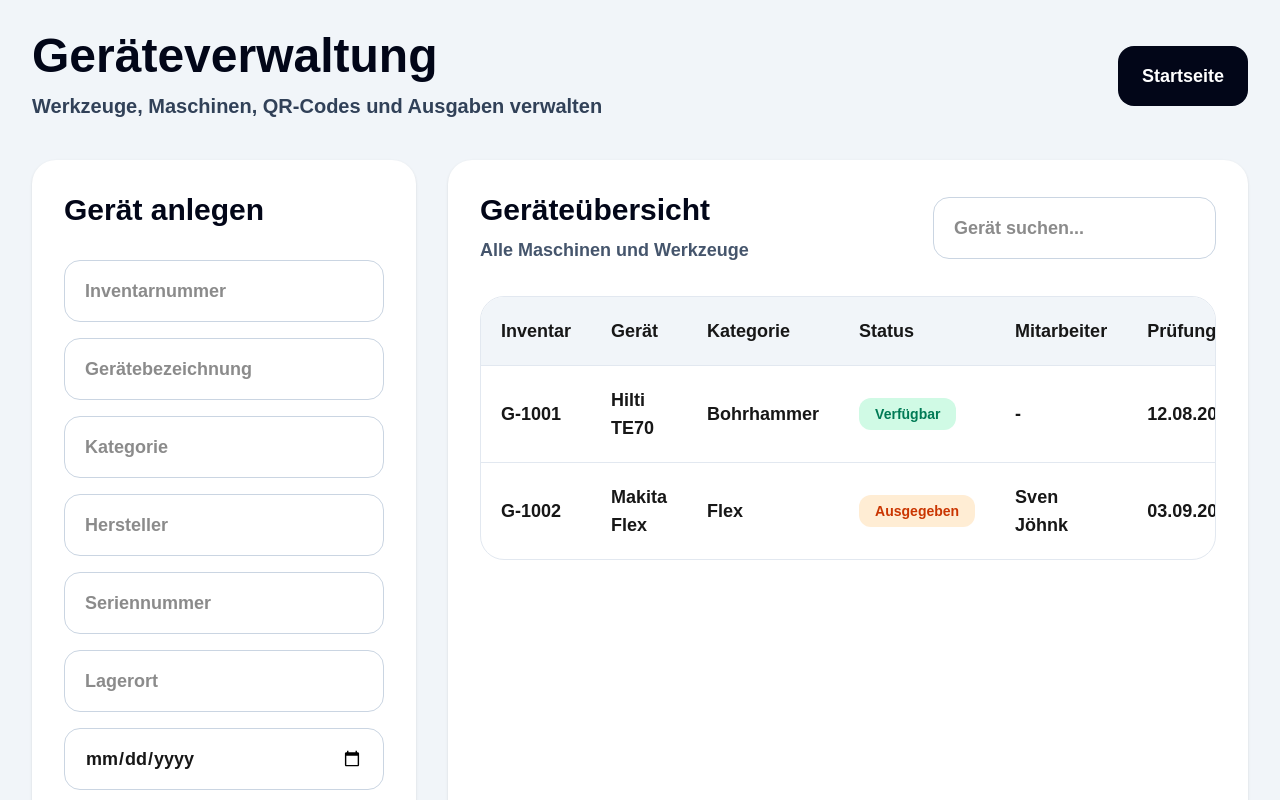
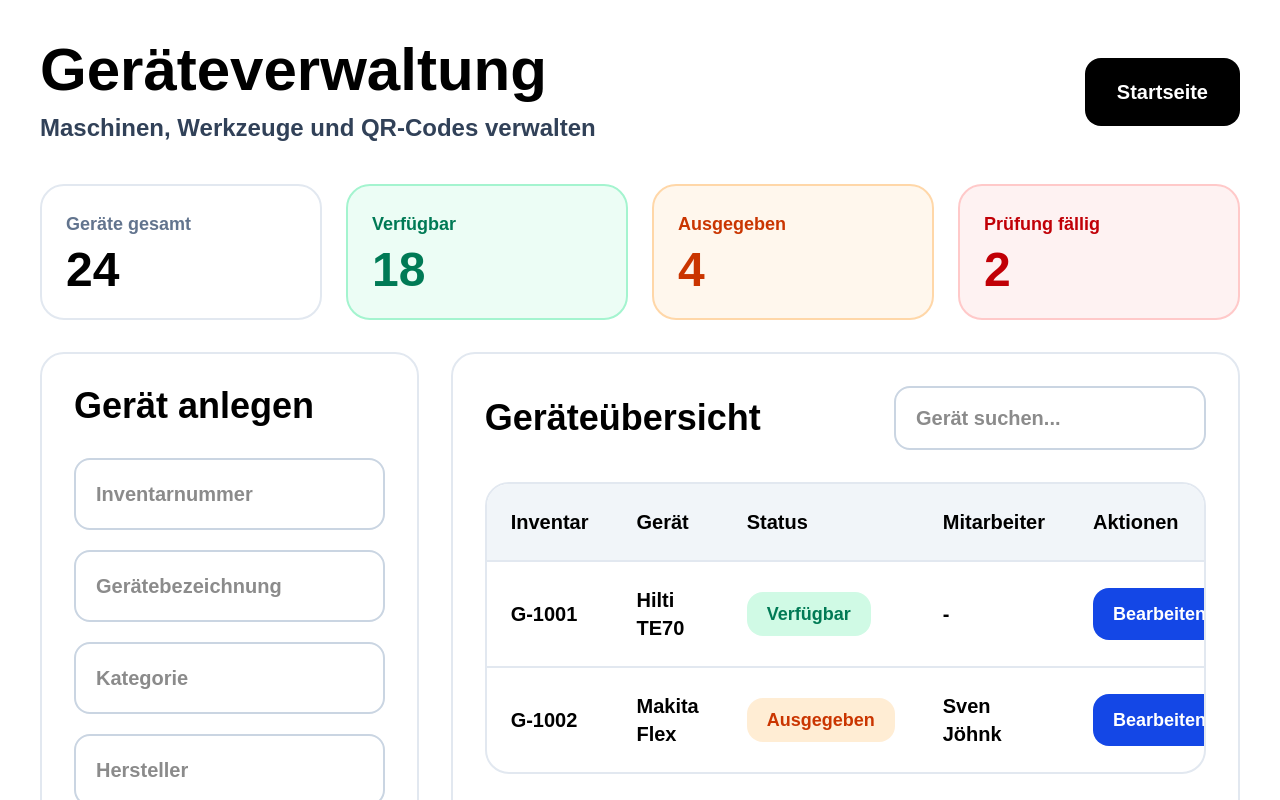
Before and after one commit to sven3joehnk-blip/bauwerkzeug-qr, a Next.js app: page /geraet in a window 1280 px wide. Shown: the top 800 px of the page. Built offline with nearby package versions, Linux system fonts and the light colour scheme.

Commit message:
geraeteverwaltung komplett neues dashboard

```diff
--- a/app/geraet/page.tsx
+++ b/app/geraet/page.tsx
@@ -9,32 +9,25 @@ export default function GeraetePage() {
     {
       inventar: 'G-1001',
       name: 'Hilti TE70',
-      kategorie: 'Bohrhammer',
-      hersteller: 'Hilti',
       status: 'Verfügbar',
-      lagerort: 'Lager Kiel',
-      pruefung: '12.08.2026',
       mitarbeiter: '-',
     },
     {
       inventar: 'G-1002',
       name: 'Makita Flex',
-      kategorie: 'Flex',
-      hersteller: 'Makita',
       status: 'Ausgegeben',
-      lagerort: 'Baustelle',
-      pruefung: '03.09.2026',
       mitarbeiter: 'Sven Jöhnk',
     },
   ];
 
-  const filtered = geraete.filter((g) =>
-    g.name.toLowerCase().includes(search.toLowerCase()) ||
-    g.inventar.toLowerCase().includes(search.toLowerCase())
+  const filtered = geraete.filter(
+    (g) =>
+      g.name.toLowerCase().includes(search.toLowerCase()) ||
+      g.inventar.toLowerCase().includes(search.toLowerCase())
   );
 
   return (
-    <main className="min-h-screen bg-slate-100 p-8">
+    <main className="min-h-screen bg-white p-10">
 
       <div className="mx-auto max-w-7xl">
 
@@ -42,73 +35,108 @@ export default function GeraetePage() {
 
           <div>
 
-            <h1 className="text-5xl font-extrabold text-slate-950">
+            <h1 className="text-6xl font-black text-black">
               Geräteverwaltung
             </h1>
 
-            <p className="mt-3 text-xl font-extrabold text-slate-700">
-              Werkzeuge, Maschinen, QR-Codes und Ausgaben verwalten
+            <p className="mt-3 text-2xl font-bold text-slate-700">
+              Maschinen, Werkzeuge und QR-Codes verwalten
             </p>
 
           </div>
 
           <a
             href="/"
-            className="rounded-2xl bg-slate-950 px-6 py-4 text-lg font-black text-white"
+            className="rounded-2xl bg-black px-8 py-5 text-xl font-black text-white"
           >
             Startseite
           </a>
 
         </div>
 
+        <div className="mb-8 grid gap-6 md:grid-cols-4">
+
+          <div className="rounded-3xl border-2 border-slate-200 bg-white p-6">
+
+            <p className="text-lg font-bold text-slate-500">
+              Geräte gesamt
+            </p>
+
+            <h2 className="mt-2 text-5xl font-black text-black">
+              24
+            </h2>
+
+          </div>
+
+          <div className="rounded-3xl border-2 border-emerald-200 bg-emerald-50 p-6">
+
+            <p className="text-lg font-bold text-emerald-700">
+              Verfügbar
+            </p>
+
+            <h2 className="mt-2 text-5xl font-black text-emerald-700">
+              18
+            </h2>
+
+          </div>
+
+          <div className="rounded-3xl border-2 border-orange-200 bg-orange-50 p-6">
+
+            <p className="text-lg font-bold text-orange-700">
+              Ausgegeben
+            </p>
+
+            <h2 className="mt-2 text-5xl font-black text-orange-700">
+              4
+            </h2>
+
+          </div>
+
+          <div className="rounded-3xl border-2 border-red-200 bg-red-50 p-6">
+
+            <p className="text-lg font-bold text-red-700">
+              Prüfung fällig
+            </p>
+
+            <h2 className="mt-2 text-5xl font-black text-red-700">
+              2
+            </h2>
+
+          </div>
+
+        </div>
+
         <div className="grid gap-8 lg:grid-cols-3">
 
-          <div className="rounded-3xl bg-white p-8 shadow-sm">
+          <div className="rounded-3xl border-2 border-slate-200 bg-white p-8">
 
-            <h2 className="text-3xl font-extrabold text-slate-950">
+            <h2 className="text-4xl font-black text-black">
               Gerät anlegen
             </h2>
 
-            <div className="mt-8 space-y-4">
+            <div className="mt-8 space-y-5">
 
               <input
                 placeholder="Inventarnummer"
-                className="w-full rounded-2xl border border-slate-300 px-5 py-4 text-lg font-extrabold"
+                className="w-full rounded-2xl border-2 border-slate-300 px-5 py-5 text-xl font-bold"
               />
 
               <input
                 placeholder="Gerätebezeichnung"
-                className="w-full rounded-2xl border border-slate-300 px-5 py-4 text-lg font-extrabold"
+                className="w-full rounded-2xl border-2 border-slate-300 px-5 py-5 text-xl font-bold"
               />
 
               <input
                 placeholder="Kategorie"
-                className="w-full rounded-2xl border border-slate-300 px-5 py-4 text-lg font-extrabold"
+                className="w-full rounded-2xl border-2 border-slate-300 px-5 py-5 text-xl font-bold"
               />
 
               <input
                 placeholder="Hersteller"
-                className="w-full rounded-2xl border border-slate-300 px-5 py-4 text-lg font-extrabold"
+                className="w-full rounded-2xl border-2 border-slate-300 px-5 py-5 text-xl font-bold"
               />
 
-              <input
-                placeholder="Seriennummer"
-                className="w-full rounded-2xl border border-slate-300 px-5 py-4 text-lg font-extrabold"
-              />
-
-              <input
-                placeholder="Lagerort"
-                className="w-full rounded-2xl border border-slate-300 px-5 py-4 text-lg font-extrabold"
-              />
-
-              <input
-                type="date"
-                className="w-full rounded-2xl border border-slate-300 px-5 py-4 text-lg font-extrabold"
-              />
-
-              <button
-                className="w-full rounded-2xl bg-slate-950 py-5 text-xl font-black text-white"
-              >
+              <button className="w-full rounded-2xl bg-black py-5 text-2xl font-black text-white">
                 Gerät speichern
               </button>
 
@@ -116,32 +144,24 @@ export default function GeraetePage() {
 
           </div>
 
-          <div className="lg:col-span-2 rounded-3xl bg-white p-8 shadow-sm">
+          <div className="lg:col-span-2 rounded-3xl border-2 border-slate-200 bg-white p-8">
 
             <div className="mb-8 flex items-center justify-between">
 
-              <div>
-
-                <h2 className="text-3xl font-extrabold text-slate-950">
-                  Geräteübersicht
-                </h2>
-
-                <p className="mt-2 text-lg font-extrabold text-slate-600">
-                  Alle Maschinen und Werkzeuge
-                </p>
-
-              </div>
+              <h2 className="text-4xl font-black text-black">
+                Geräteübersicht
+              </h2>
 
               <input
                 value={search}
                 onChange={(e) => setSearch(e.target.value)}
                 placeholder="Gerät suchen..."
-                className="rounded-2xl border border-slate-300 px-5 py-4 text-lg font-extrabold"
+                className="rounded-2xl border-2 border-slate-300 px-5 py-4 text-xl font-bold"
               />
 
             </div>
 
-            <div className="overflow-hidden rounded-3xl border border-slate-200">
+            <div className="overflow-hidden rounded-3xl border-2 border-slate-200">
 
               <table className="w-full">
 
@@ -149,31 +169,23 @@ export default function GeraetePage() {
 
                   <tr>
 
-                    <th className="p-5 text-left text-lg font-black">
+                    <th className="p-6 text-left text-xl font-black text-black">
                       Inventar
                     </th>
 
-                    <th className="p-5 text-left text-lg font-black">
+                    <th className="p-6 text-left text-xl font-black text-black">
                       Gerät
                     </th>
 
-                    <th className="p-5 text-left text-lg font-black">
-                      Kategorie
-                    </th>
-
-                    <th className="p-5 text-left text-lg font-black">
+                    <th className="p-6 text-left text-xl font-black text-black">
                       Status
                     </th>
 
-                    <th className="p-5 text-left text-lg font-black">
+                    <th className="p-6 text-left text-xl font-black text-black">
                       Mitarbeiter
                     </th>
 
-                    <th className="p-5 text-left text-lg font-black">
-                      Prüfung
-                    </th>
-
-                    <th className="p-5 text-left text-lg font-black">
+                    <th className="p-6 text-left text-xl font-black text-black">
                       Aktionen
                     </th>
 
@@ -187,25 +199,21 @@ export default function GeraetePage() {
 
                     <tr
                       key={geraet.inventar}
-                      className="border-t border-slate-200"
+                      className="border-t-2 border-slate-200"
                     >
 
-                      <td className="p-5 text-lg font-extrabold">
+                      <td className="p-6 text-xl font-black text-black">
                         {geraet.inventar}
                       </td>
 
-                      <td className="p-5 text-lg font-extrabold">
+                      <td className="p-6 text-xl font-black text-black">
                         {geraet.name}
                       </td>
 
-                      <td className="p-5 text-lg font-extrabold">
-                        {geraet.kategorie}
-                      </td>
-
-                      <td className="p-5">
+                      <td className="p-6">
 
                         <span
-                          className={`rounded-xl px-4 py-2 text-sm font-black ${
+                          className={`rounded-2xl px-5 py-3 text-lg font-black ${
                             geraet.status === 'Verfügbar'
                               ? 'bg-emerald-100 text-emerald-700'
                               : 'bg-orange-100 text-orange-700'
@@ -216,23 +224,19 @@ export default function GeraetePage() {
 
                       </td>
 
-                      <td className="p-5 text-lg font-extrabold">
+                      <td className="p-6 text-xl font-bold text-black">
                         {geraet.mitarbeiter}
                       </td>
 
-                      <td className="p-5 text-lg font-extrabold">
-                        {geraet.pruefung}
-                      </td>
+                      <td className="p-6">
 
-                      <td className="p-5">
+                        <div className="flex gap-3">
 
-                        <div className="flex gap-2">
-
-                          <button className="rounded-xl bg-blue-700 px-4 py-3 text-sm font-black text-white">
+                          <button className="rounded-2xl bg-blue-700 px-5 py-3 text-lg font-black text-white">
                             Bearbeiten
                           </button>
 
-                          <button className="rounded-xl bg-orange-500 px-4 py-3 text-sm font-black text-white">
+                          <button className="rounded-2xl bg-orange-500 px-5 py-3 text-lg font-black text-white">
                             Ausgabe
                           </button>
 
```
